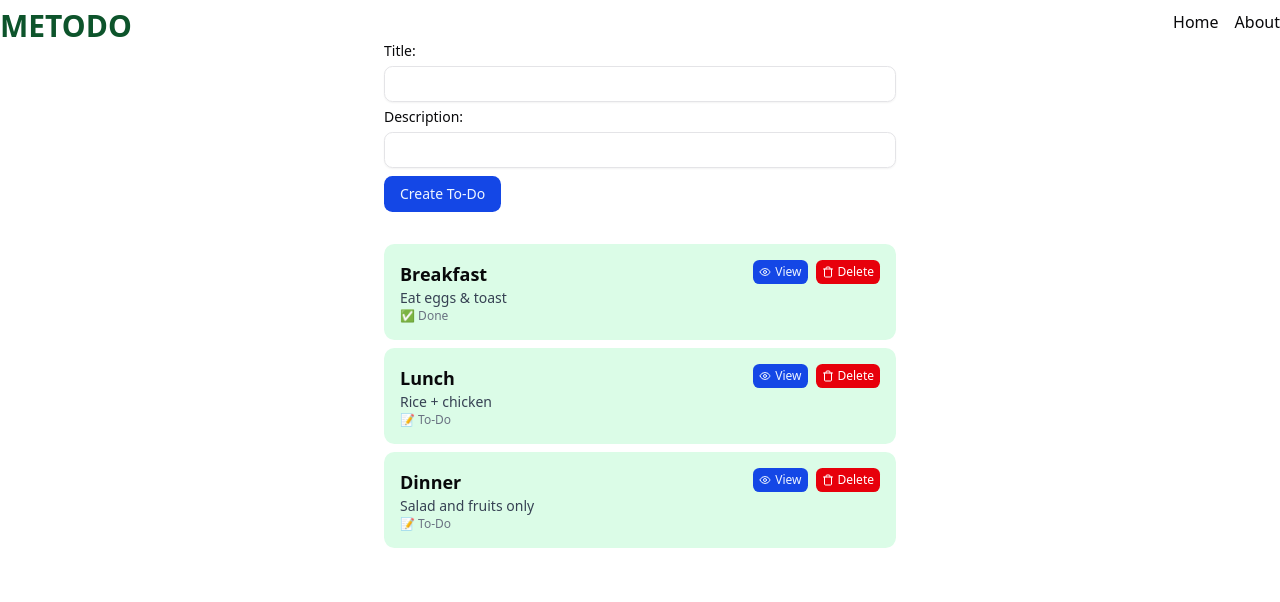
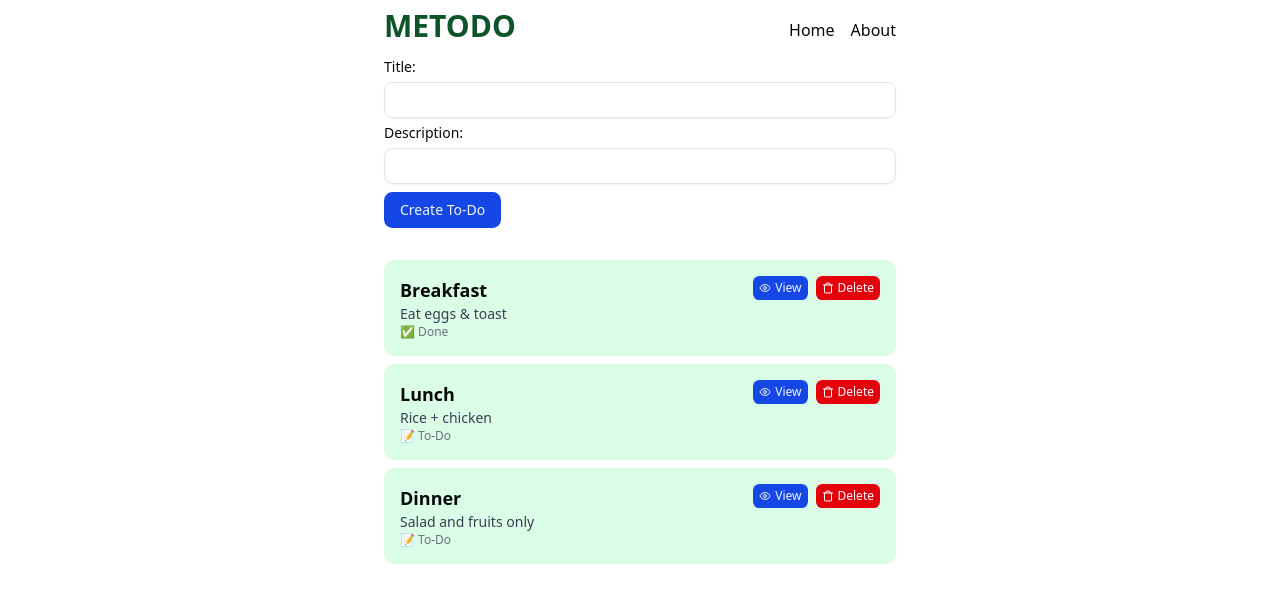
Before and after one commit to rudihedev/metodo, a React (Vite) app: page / in a window 1280 px wide. Shown: the top 602 px of the page. Built offline with nearby package versions, Linux system fonts and the light colour scheme.

Commit message:
fix: layout style

```diff
--- a/src/layouts/layout.tsx
+++ b/src/layouts/layout.tsx
@@ -2,9 +2,10 @@ import { Link, Outlet } from "react-router";
 
 export function Layout() {
   return (
-    <div>
+    <div className="flex justify-center">
+      <div className="w-full max-w-lg">
         <nav className="flex items-center justify-between gap-4">
-        <h1 className="mt-2 text-center text-3xl font-bold text-green-900">
+          <h1 className="mt-2 mb-4 text-center text-3xl font-bold text-green-900">
             <Link to="/">METODO</Link>
           </h1>
 
@@ -19,5 +20,6 @@ export function Layout() {
         </nav>
         <Outlet />
       </div>
+    </div>
   );
 }
```
Lines whose indentation alone changed are shown as unchanged.
